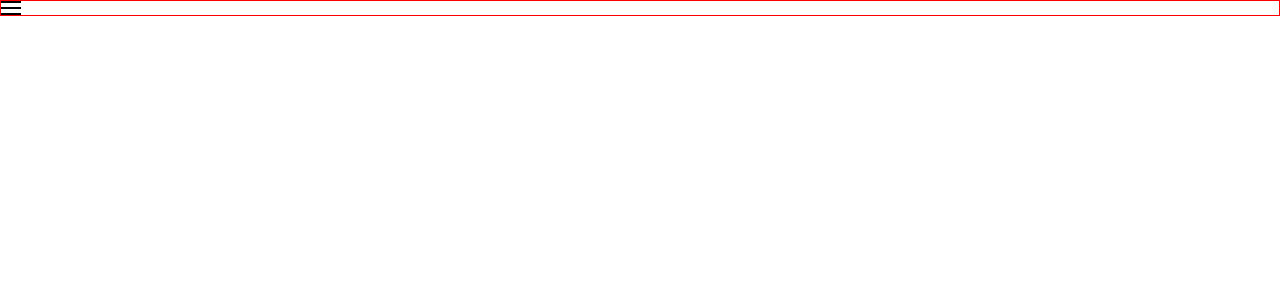
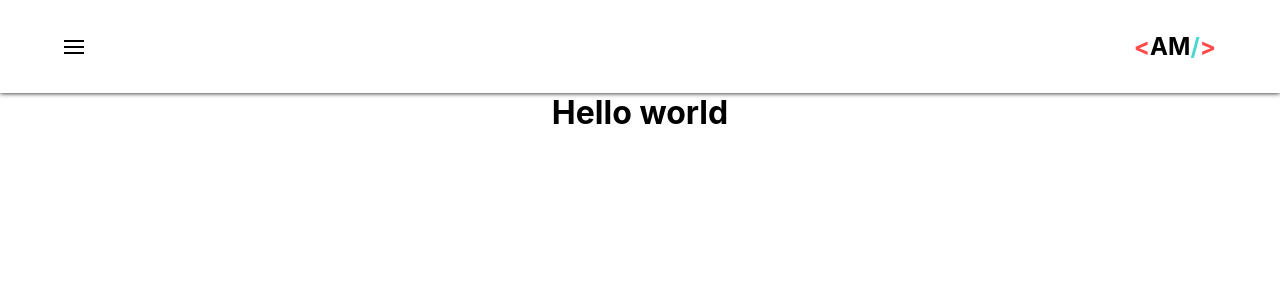
Before and after one commit to alexismarroquin7/am-fe-a, a Next.js app: page / in a window 1280 px wide. Shown: the top 300 px of the page. Built offline with nearby package versions, Linux system fonts and the light colour scheme.

Commit message:
adds colors to theme

```diff
--- a/components/Icons/AlexisMarroquinLogo/index.js
+++ b/components/Icons/AlexisMarroquinLogo/index.js
@@ -1,7 +1,43 @@
+import { Grid } from "../../Grid"
+import styled from "styled-components";
 
+const StyledAlexisMarroquinLogo = styled.div`
+  display: flex;
+  flex-flow: row wrap;
+  justify-content: center;
+  align-items: center;
+  background-color: ;
+  h2 {
+    display: flex;
+    flex-flow: row wrap;
+    justify-content: center;
+    align-items: center;
+    color: ${({ theme }) => theme.color.terciary.value};
+  }
+
+  span {
+    font-size: 2.4rem;
+  }
+
+  span:nth-child(1){
+    color: ${({ theme }) => theme.color.black};
+  }
+
+  span:nth-child(2){
+    color: ${({ theme }) => theme.color.secondary.value};
+  }
+
+`
 
 export const AlexisMarroquinLogo = () => {
   return (
-  <h4>{'<AM/>'}</h4>
+  <StyledAlexisMarroquinLogo>
+    <h2>
+      {'<'}
+      <span>{'AM'}</span>
+      <span>{'/'}</span>
+      {'>'}
+    </h2>
+  </StyledAlexisMarroquinLogo>
   )
 }
--- a/components/Section/index.js
+++ b/components/Section/index.js
@@ -9,16 +9,20 @@ const StyledSection = styled.section`
   align-items: center;
   justify-content: center;
   padding: ${({padding}) => padding ? padding : '0 1rem'};
+  background-color: ${({bgColor, theme}) => bgColor ? bgColor : theme.color.white};
+  color: ${({color, theme}) => color ? color : theme.color.black};
 
 `
 
 export const Section = (props) => {
   return (
   <StyledSection
-    width={props.width ? props.width : null}
-    height={props.height ? props.height : null}
-    border={props.border ? props.border : null}
-    padding={props.padding ? props.padding : null}
+    width={props.width}
+    height={props.height}
+    border={props.border}
+    padding={props.padding}
+    bgColor={props.bgColor}
+    color={props.color}
   >
     {props.children}
   </StyledSection>
--- /dev/null
+++ b/data/index.js
@@ -0,0 +1 @@
+export * from "./home"
--- a/pages/_app.js
+++ b/pages/_app.js
@@ -4,14 +4,20 @@ import { useDarkMode } from '../hooks/useDarkMode';
 import { GlobalStyles, theme } from "../styles";
 import '../styles/globals.css'
 import { Nav } from '../widgets';
+import { Grid } from '../components';
 
 function MyApp({ Component, pageProps }) {
   const { darkMode } = useDarkMode(false);
   return (
   <ThemeProvider theme={darkMode ? theme.dark : theme.light}>
     <GlobalStyles />
-    <Nav />
-    <Component {...pageProps} />
+    <Grid
+      direction="column wrap"
+      alignItems="center"
+    >
+      <Nav />
+      <Component {...pageProps} />
+    </Grid>
   </ThemeProvider>
   )
 }
--- a/pages/about/index.js
+++ b/pages/about/index.js
@@ -3,7 +3,6 @@ import { Section } from "../../components";
 export default function About () {
   return (
   <Section>
-
   </Section>
   )
 }
--- a/pages/index.js
+++ b/pages/index.js
@@ -5,13 +5,17 @@ import { useTheme } from "styled-components";
 export default function Home() {
   const theme = useTheme();
   return (
-    <Section>
+    <Section
+      bgColor={theme.color.primary}
+    >
       <Head>
         <title>Create Next App</title>
         <meta name="description" content="Generated by create next app" />
         <link rel="icon" href="/favicon.ico" />
       </Head>
 
+      <h1>Hello world</h1>
+
     </Section>
   )
 }
--- a/styles/globals.css
+++ b/styles/globals.css
@@ -5,3 +5,26 @@
   font-family: -apple-system, BlinkMacSystemFont, Segoe UI, Roboto, Oxygen, Ubuntu, Cantarell, Fira Sans, Droid Sans, Helvetica Neue, sans-serif;
   font-size: 62.5%;
 }
+
+h1 {
+  font-size: 3.2rem;
+}
+h2 {
+  font-size: 2.4rem;
+}
+h3 {
+  font-size: 1.8rem;
+}
+h4 {
+  font-size: 1.6rem;
+}
+h5 {
+  font-size: 1.3rem;
+}
+h6 {
+  font-size: 1rem;
+}
+
+p, a, span {
+  font-size: .9rem;
+}
--- a/styles/theme.js
+++ b/styles/theme.js
@@ -1,12 +1,34 @@
 import { createGlobalStyle } from "styled-components";
 
 const light = {
-  type: 'light'
+  type: 'light',
+  color: {
+    primary: {
+      name: "dark_blue",
+      value: "#001730"
+    },
+    secondary: {
+      name: "sea_green",
+      value: "#4AD7D1"
+    },
+    terciary: {
+      name: "red",
+      value: "#FE4A49"
+    },
+    white: "#fff",
+    black: "#000"
+  }
 
 };
 
 const dark = {
-  type: 'dark'
+  type: 'dark',
+  color: {
+    primary: {
+      name: "",
+      value: ""
+    }
+  }
 
 };
 
--- a/widgets/Nav/index.js
+++ b/widgets/Nav/index.js
@@ -1,11 +1,18 @@
-import { Grid, MenuIcon } from "../../components";
+import { useTheme } from "styled-components";
+import { AlexisMarroquinLogo, Grid, MenuIcon } from "../../components";
 
 export const Nav = () => {
+  const theme = useTheme();
   return (
   <Grid
-    border="1px solid red"
+    justify="space-between"
+    alignItems="center"
+    width="100%"
+    padding="2.5% 5%"
+    boxShadow={`0px 0px 5px ${theme.color.black}`}
   >
     <MenuIcon />
+    <AlexisMarroquinLogo/>
   </Grid>
   )
 }
```
Also changed, not shown: data/home.js (added, +12 -0 lines).
